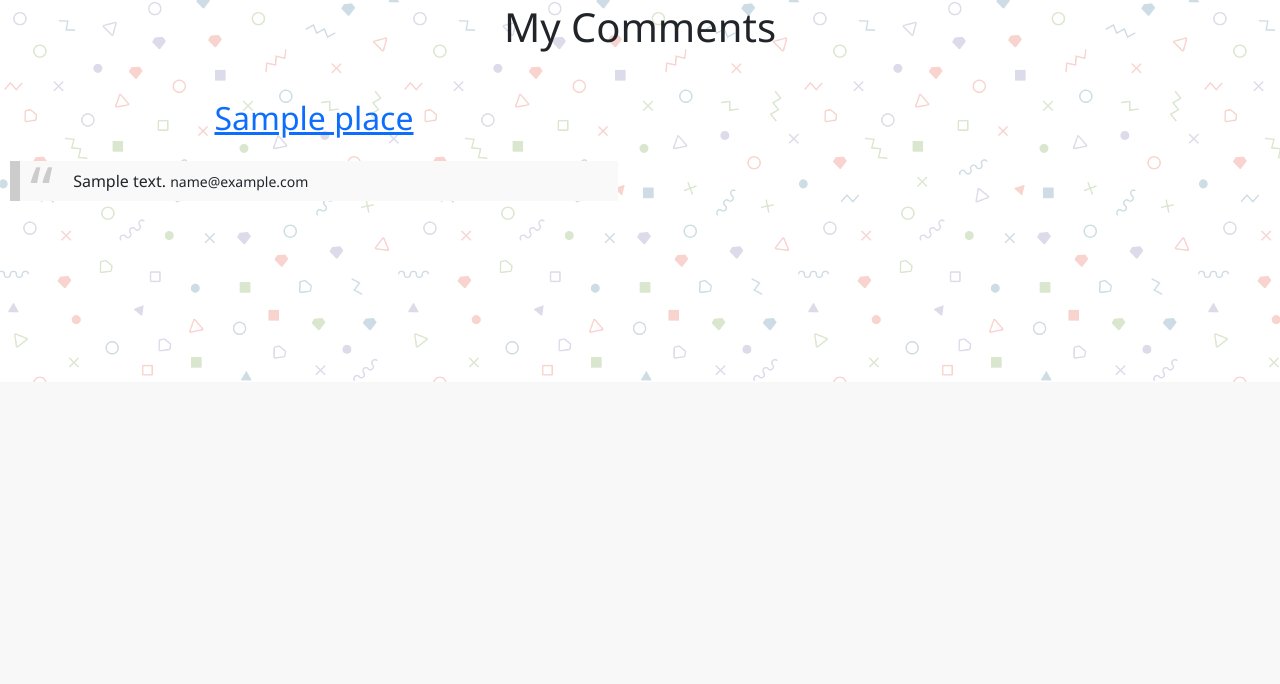
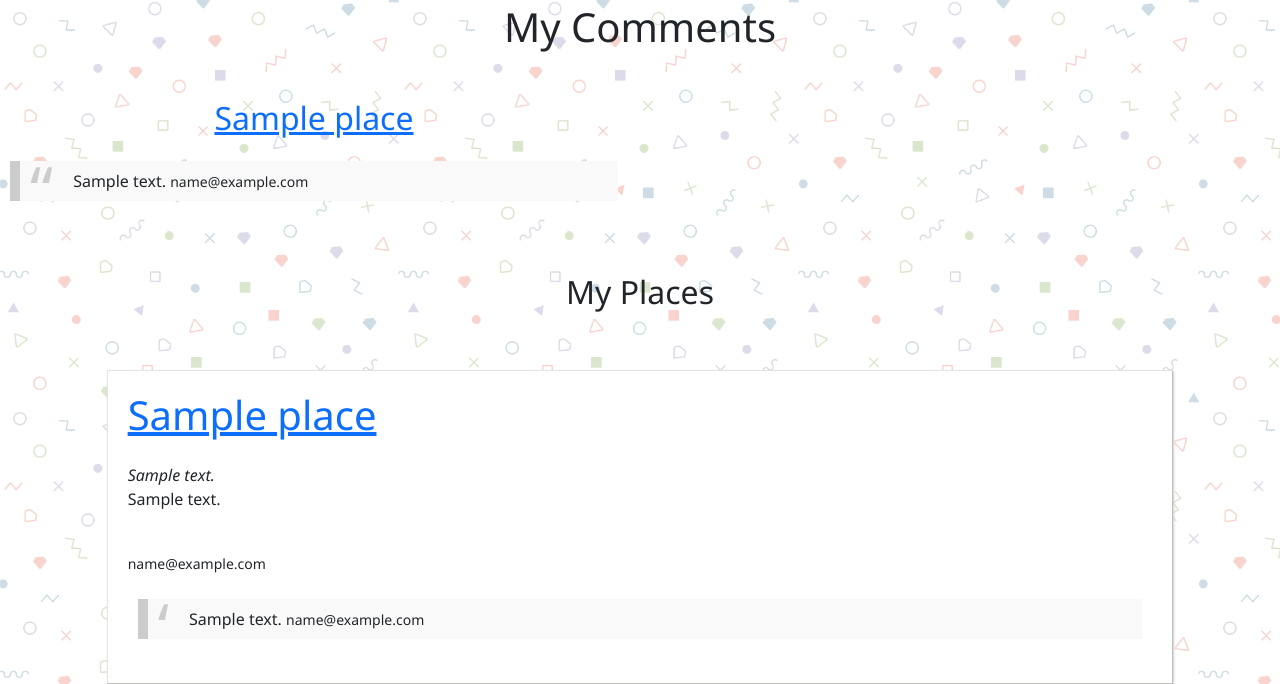
Before and after one commit to idimambr/nomster-id, a Rails app: page /users/1 in a window 1280 px wide. Shown: the part 418-1102 px from the top of the page. Before the commit the page ends 800 px from the top, so only its background shows below. Run offline with Rails 7, Linux system fonts and the light colour scheme; tables that the repository leaves empty hold one stand-in row (values such as "Sample post"); style sheets or scripts are compiled from the project's sources; some libraries are stand-ins or nearby versions.

Commit message:
user places

```diff
--- a/app/views/users/show.html.erb
+++ b/app/views/users/show.html.erb
@@ -31,3 +31,32 @@
   </div>
 <% end %>
 </div>
+
+<div class="clear"></div>
+<br /><br />
+<h2 class="text-center">My Places</h2>
+<br /><br />
+
+<% @user.places.each do |place| %>
+  <div class="booyah-box col-10 offset-1">
+    <h1><%= link_to place.name, place_path(place) %></h1><br />
+    <i><%= place.address %></i><br />
+    <p><%= place.description %></p><br />
+
+    <% if place.user.present? %>
+      <small><%= place.user.email %></small>
+    <% end %>
+
+    <% if place.comments.present? %>
+      <div class="col-12">
+        <blockquote>
+          <% if place.comments.last.humanized_rating.present? %>
+            <b><%= place.comments.last.humanized_rating %></b> -
+          <% end %>
+          <%= place.comments.last.message %>
+          <small><%= place.comments.last.user.email %></small>
+        </blockquote>
+      </div>
+    <% end %>
+  </div>
+<% end %>
```
